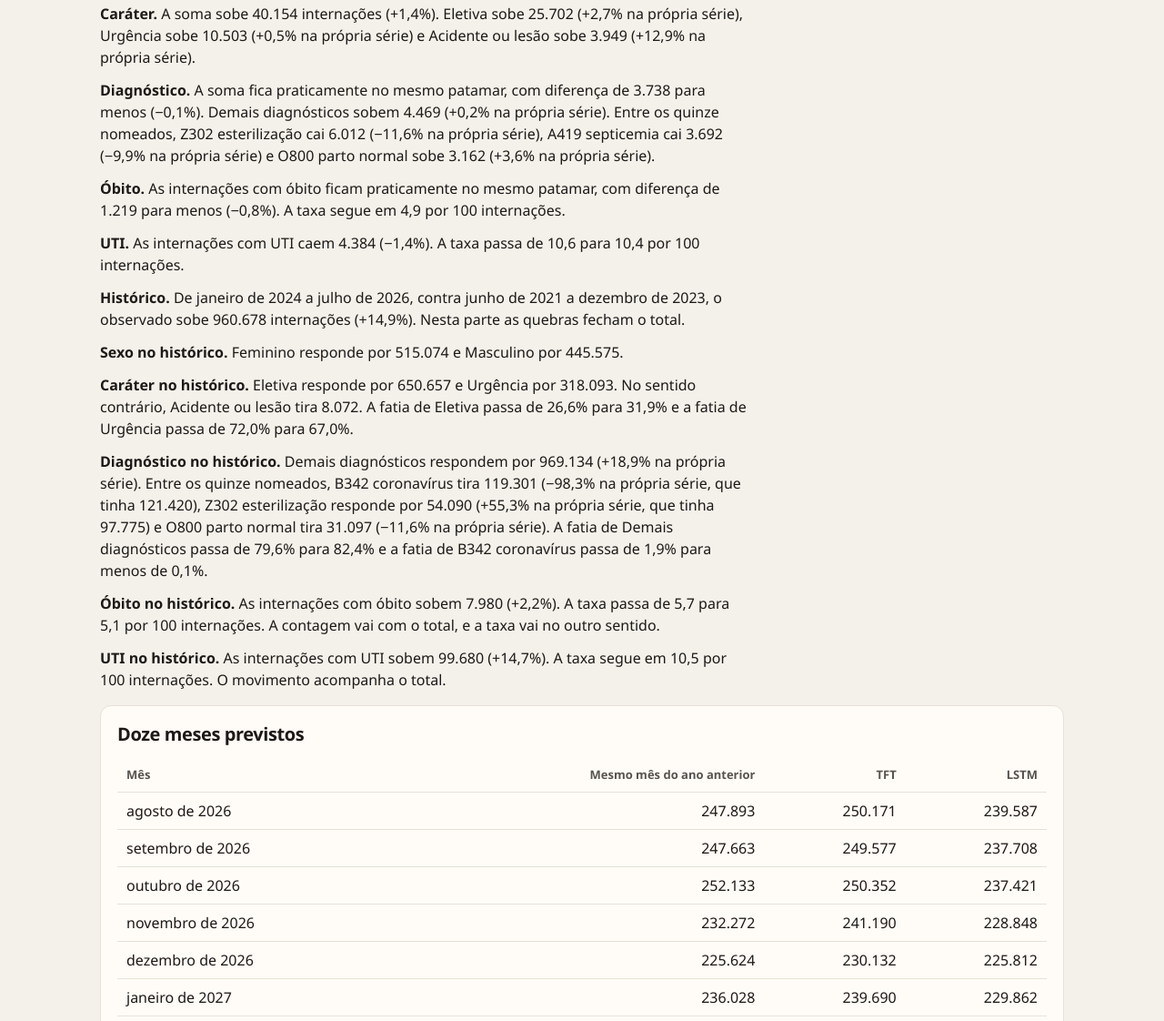
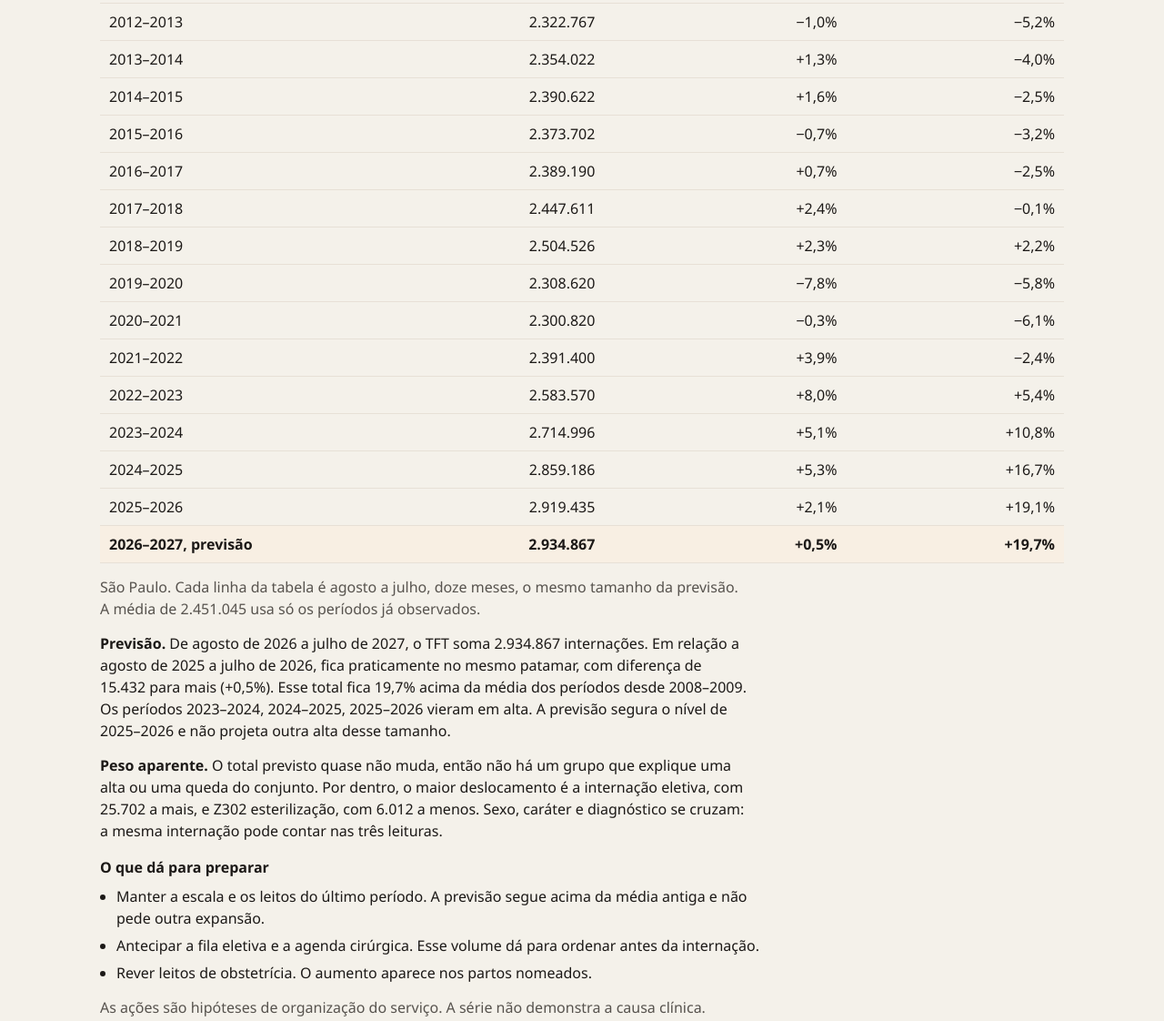
Before and after one commit to ecordeiro/internacoes-sus, a plain HTML site: page docs/index.html in a window 1280 px wide. Shown: the part 1185-2307 px from the top of the page at 91% size. Drawn offline with Linux system fonts and the light colour scheme.

Commit message:
Mostra o total de agosto a julho e o que pesa na previsão.
A leitura compara a previsão com a média e com o último período e sugere a organização do serviço.

```diff
--- a/docs/estilo.css
+++ b/docs/estilo.css
@@ -122,10 +122,15 @@ select {
 
 .legenda-texto { margin: 10px 0 0; color: var(--mudo); font-size: 14px; }
 
-.analise p { margin: 0 0 12px; max-width: 78ch; }
-.analise p:last-child { margin-bottom: 0; }
+.analise p, .analise li { max-width: 78ch; }
+.analise p { margin: 14px 0 0; }
 .analise .olho-analise { color: var(--mudo); }
 .analise strong { font-weight: 650; }
+.analise h3 { margin: 16px 0 8px; font-size: 16px; }
+.analise ul { margin: 0; padding-left: 18px; }
+.analise li { margin: 0 0 6px; }
+#tabela-anual { margin-top: 4px; }
+#tabela-anual tr.previsto td { background: #f8efe3; font-weight: 650; }
 
 .rolagem { overflow-x: auto; }
 
--- a/docs/index.html
+++ b/docs/index.html
@@ -56,7 +56,20 @@
   </section>
 
   <section class="analise" id="analise">
-    <h2>O que move o total</h2>
+    <h2>Total do período e a previsão</h2>
+    <div class="rolagem">
+      <table id="tabela-anual">
+        <thead>
+          <tr>
+            <th>Agosto a julho</th>
+            <th>Internações</th>
+            <th>Contra o anterior</th>
+            <th>Contra a média</th>
+          </tr>
+        </thead>
+        <tbody></tbody>
+      </table>
+    </div>
     <div id="analise-texto">
       <p class="olho-analise">Carregando a leitura…</p>
     </div>
--- a/docs/pagina.js
+++ b/docs/pagina.js
@@ -85,15 +85,6 @@ function pct1(valor) {
   return `${(Math.abs(valor) * 100).toLocaleString("pt-BR", { minimumFractionDigits: 1, maximumFractionDigits: 1 })}%`;
 }
 
-function pctFatia(valor) {
-  if (valor > 0 && valor < 0.001) return "menos de 0,1%";
-  return pct1(valor);
-}
-
-function porCem(valor) {
-  return valor.toLocaleString("pt-BR", { minimumFractionDigits: 1, maximumFractionDigits: 1 });
-}
-
 function juntar(partes) {
   if (partes.length <= 1) return partes[0] || "";
   return `${partes.slice(0, -1).join(", ")} e ${partes[partes.length - 1]}`;
@@ -103,52 +94,14 @@ function quaseParado(delta, base) {
   return Math.abs(delta) < Math.max(1, Math.abs(base) * 0.01);
 }
 
-function fraseMovimento(delta, base, unidade, plural = false) {
+function fraseMovimento(delta, base, unidade) {
   const detalhe = ` (${delta >= 0 ? "+" : "−"}${pct1(base ? delta / base : 0)})`;
-  const parado = plural ? "ficam" : "fica";
-  const sobe = plural ? "sobem" : "sobe";
-  const cai = plural ? "caem" : "cai";
   if (quaseParado(delta, base)) {
     const lado = delta > 0 ? " para mais" : delta < 0 ? " para menos" : "";
-    return `${parado} praticamente no mesmo patamar, com diferença de ${inteiro(Math.abs(delta))}${lado}${detalhe}`;
+    return `fica praticamente no mesmo patamar, com diferença de ${inteiro(Math.abs(delta))}${lado}${detalhe}`;
   }
-  if (delta > 0) return `${sobe} ${inteiro(delta)}${unidade}${detalhe}`;
-  return `${cai} ${inteiro(Math.abs(delta))}${unidade}${detalhe}`;
-}
-
-function detalheProprio(item) {
-  if (!item.base) return "";
-  const proprio = item.delta / item.base;
-  if (Math.abs(proprio) >= 5) return ` (a série tinha ${inteiro(item.base)})`;
-  const origem = Math.abs(proprio) >= 0.5 ? `, que tinha ${inteiro(item.base)}` : "";
-  return ` (${item.delta >= 0 ? "+" : "−"}${pct1(proprio)} na própria série${origem})`;
-}
-
-function movimentoCurto(item) {
-  const plural = item.nome.startsWith("Demais");
-  if (item.delta > 0) return `${plural ? "sobem" : "sobe"} ${inteiro(item.delta)}${detalheProprio(item)}`;
-  if (item.delta < 0) return `${plural ? "caem" : "cai"} ${inteiro(Math.abs(item.delta))}${detalheProprio(item)}`;
-  return plural ? "não mudam" : "não muda";
-}
-
-function fraseFatia(itens) {
-  const base = itens.reduce((acumulado, item) => acumulado + item.base, 0);
-  const agora = itens.reduce((acumulado, item) => acumulado + item.agora, 0);
-  if (!base || !agora) return "";
-  const limite = itens.length <= 2 ? 1 : 2;
-  const mudancas = itens
-    .map((item) => ({
-      nome: item.nome,
-      antes: item.base / base,
-      depois: item.agora / agora,
-      deslocamento: item.agora / agora - item.base / base,
-    }))
-    .filter((item) => Math.abs(item.deslocamento) >= 0.01)
-    .sort((a, b) => Math.abs(b.deslocamento) - Math.abs(a.deslocamento))
-    .slice(0, limite);
-  if (!mudancas.length) return "";
-  const partes = mudancas.map((item) => `a fatia de ${item.nome} passa de ${pctFatia(item.antes)} para ${pctFatia(item.depois)}`);
-  return ` ${juntar(partes).replace(/^a/, "A")}.`;
+  if (delta > 0) return `sobe ${inteiro(delta)}${unidade}${detalhe}`;
+  return `cai ${inteiro(Math.abs(delta))}${unidade}${detalhe}`;
 }
 
 function paragrafo(titulo, texto, classe) {
@@ -161,6 +114,45 @@ function paragrafo(titulo, texto, classe) {
   }
   elemento.appendChild(document.createTextNode(texto));
   return elemento;
+}
+
+function periodosAnuais(observado) {
+  const meses = total.meses;
+  const inicio = meses.findIndex((mes) => mes.endsWith("-08"));
+  const periodos = [];
+  for (let indice = inicio; indice + 11 < meses.length; indice += 12) {
+    const [anoInicio] = meses[indice].split("-");
+    const [anoFim] = meses[indice + 11].split("-");
+    periodos.push({
+      rotulo: `${anoInicio}–${anoFim}`,
+      total: soma(observado.slice(indice, indice + 12)),
+    });
+  }
+  return periodos;
+}
+
+function itensPrevisao() {
+  const extrair = (serie) => ({ base: soma(serie.ano_anterior), agora: soma(serie.tft) });
+  const itens = [];
+  ["sexo", "carater", "diagnostico"].forEach((quebra) => {
+    itensDaQuebra(quebra, extrair).forEach((item) => {
+      if (item.nome.startsWith("Demais")) return;
+      if (item.base < 100 && Math.abs(item.delta) < 100) return;
+      itens.push(item);
+    });
+  });
+  return itens;
+}
+
+function paresGrupo(quebra, nome) {
+  const serie = quebrasDados.quebras[quebra].series[estadoEl.value][nome];
+  if (!serie) return null;
+  return {
+    nome,
+    base: soma(serie.ano_anterior),
+    agora: soma(serie.tft),
+    delta: soma(serie.tft) - soma(serie.ano_anterior),
+  };
 }
 
 function estadoSelecionado() {
@@ -178,157 +170,214 @@ function itensDaQuebra(quebra, extrair) {
   return bloco.grupos.map((grupo) => ({ nome: grupo, ...pares(series[grupo], extrair) }));
 }
 
-function entraNaLeitura(item) {
-  return item.base >= 100 || Math.abs(item.delta) >= 100;
+function comoGrupo(item) {
+  const nomes = {
+    Feminino: "as internações de mulheres",
+    Masculino: "as internações de homens",
+    Eletiva: "a internação eletiva",
+    Urgência: "a urgência",
+    "Acidente ou lesão": "acidente ou lesão",
+  };
+  return nomes[item.nome] || item.nome;
 }
 
-function textoCorte(itens, historia) {
-  const fatia = fraseFatia(itens);
-  const visiveis = itens.filter(entraNaLeitura);
-  if (!historia) {
-    const base = itens.reduce((acumulado, item) => acumulado + item.base, 0);
-    const delta = itens.reduce((acumulado, item) => acumulado + item.delta, 0);
-    const frases = [...visiveis]
-      .sort((a, b) => Math.abs(b.delta) - Math.abs(a.delta))
-      .map((item) => `${item.nome} ${movimentoCurto(item)}`);
-    const lista = frases.length ? ` ${juntar(frases)}.` : "";
-    return `A soma ${fraseMovimento(delta, base, " internações")}.${lista}${fatia}`;
+function semSexoRepetido(itens) {
+  const feminino = itens.find((item) => item.nome === "Feminino");
+  const masculino = itens.find((item) => item.nome === "Masculino");
+  if (feminino && masculino && (feminino.delta > 0) === (masculino.delta > 0)) {
+    return itens.filter((item) => item.nome !== "Feminino" && item.nome !== "Masculino");
   }
-  const sobem = visiveis.filter((item) => item.delta >= 0).sort((a, b) => b.delta - a.delta);
-  const descem = visiveis.filter((item) => item.delta < 0).sort((a, b) => a.delta - b.delta);
-  const alta = sobem.map((item, indice) => (indice === 0
-    ? `${item.nome} responde por ${inteiro(item.delta)}`
-    : `${item.nome} por ${inteiro(item.delta)}`));
-  const baixa = descem.map((item) => `${item.nome} tira ${inteiro(Math.abs(item.delta))}`);
-  const corpo = [
-    alta.length ? juntar(alta) : "",
-    baixa.length ? `${alta.length ? "No sentido contrário, " : ""}${juntar(baixa)}` : "",
-  ].filter(Boolean).join(". ");
-  return `${corpo}.${fatia}`;
+  return itens;
 }
 
-function resposta(item) {
-  const plural = item.nome.startsWith("Demais");
-  if (item.delta >= 0) return `${plural ? "respondem" : "responde"} por ${inteiro(item.delta)}`;
-  return `${plural ? "tiram" : "tira"} ${inteiro(Math.abs(item.delta))}`;
+function maioresNoSentido(itens, positivo) {
+  return itens
+    .filter((item) => (positivo ? item.delta > 0 : item.delta < 0))
+    .sort((a, b) => Math.abs(b.delta) - Math.abs(a.delta));
 }
 
-function textoDiagnostico(itens, historia) {
-  const demais = itens.find((item) => item.nome.startsWith("Demais"));
-  const nomeados = itens.filter((item) => item !== demais && entraNaLeitura(item));
-  const maiores = [...nomeados].sort((a, b) => Math.abs(b.delta) - Math.abs(a.delta)).slice(0, 3);
-  const base = itens.reduce((acumulado, item) => acumulado + item.base, 0);
-  const delta = itens.reduce((acumulado, item) => acumulado + item.delta, 0);
-  const abertura = historia
-    ? ""
-    : `A soma ${fraseMovimento(delta, base, " internações")}. `;
-  const residual = demais
-    ? `Demais diagnósticos ${historia ? `${resposta(demais)}${detalheProprio(demais)}` : movimentoCurto(demais)}. `
-    : "";
-  const lista = maiores.map((item) => `${item.nome} ${historia ? `${resposta(item)}${detalheProprio(item)}` : movimentoCurto(item)}`);
-  const nomeadosTexto = lista.length ? `Entre os quinze nomeados, ${juntar(lista)}.` : "";
-  return `${abertura}${residual}${nomeadosTexto}${fraseFatia(itens)}`;
+function textoPorque(delta, base, itens) {
+  if (quaseParado(delta, base)) {
+    const sobe = maioresNoSentido(itens, true)[0];
+    const desce = maioresNoSentido(itens, false)[0];
+    let frase = "O total previsto quase não muda, então não há um grupo que explique uma alta ou uma queda do conjunto.";
+    if (sobe && desce) {
+      frase += ` Por dentro, o maior deslocamento é ${comoGrupo(sobe)}, com ${inteiro(sobe.delta)} a mais, e ${comoGrupo(desce)}, com ${inteiro(Math.abs(desce.delta))} a menos.`;
+    }
+    return `${frase} Sexo, caráter e diagnóstico se cruzam: a mesma internação pode contar nas três leituras.`;
+  }
+  const principais = semSexoRepetido(maioresNoSentido(itens, delta > 0)).slice(0, 3);
+  if (!principais.length) {
+    return `Os dois sexos acompanham essa ${delta > 0 ? "alta" : "queda"}, sem um caráter ou diagnóstico nomeado que se destaque na previsão.`;
+  }
+  const pedacos = principais.map((item) => `${comoGrupo(item)} (${inteiro(Math.abs(item.delta))} ${item.delta > 0 ? "a mais" : "a menos"})`);
+  const verbo = delta > 0 ? "alta" : "queda";
+  let frase = `O que mais acompanha essa ${verbo} é ${juntar(pedacos)}.`;
+  frase += " É uma leitura aparente: cada série foi prevista à parte, e uma internação pode entrar em mais de um grupo.";
+  const contrario = maioresNoSentido(itens, delta < 0)[0];
+  if (contrario && Math.abs(contrario.delta) >= Math.abs(principais[0].delta) * 0.35) {
+    frase += ` No outro sentido, ${comoGrupo(contrario)} tem ${inteiro(Math.abs(contrario.delta))} ${contrario.delta > 0 ? "a mais" : "a menos"}.`;
+  }
+  return frase;
 }
 
-function textoAcompanha(rotulo, item, totalItem) {
-  const taxaAntes = totalItem.base ? (100 * item.base) / totalItem.base : 0;
-  const taxaDepois = totalItem.agora ? (100 * item.agora) / totalItem.agora : 0;
-  const taxa = porCem(taxaAntes) === porCem(taxaDepois)
-    ? `A taxa segue em ${porCem(taxaDepois)} por 100 internações.`
-    : `A taxa passa de ${porCem(taxaAntes)} para ${porCem(taxaDepois)} por 100 internações.`;
-  let relacao = "";
-  if (!quaseParado(totalItem.delta, totalItem.base) && !quaseParado(item.delta, item.base)) {
-    const mesmoSentido = item.delta > 0 === totalItem.delta > 0;
-    const taxaCai = taxaDepois < taxaAntes - 0.05;
-    const taxaSobe = taxaDepois > taxaAntes + 0.05;
-    const taxaNoOutroSentido = (item.delta > 0 && taxaCai) || (item.delta < 0 && taxaSobe);
-    if (mesmoSentido && taxaNoOutroSentido) relacao = " A contagem vai com o total, e a taxa vai no outro sentido.";
-    else if (mesmoSentido) relacao = " O movimento acompanha o total.";
-    else relacao = " Esse movimento e o do total vão em sentidos opostos.";
+function textoTendencia(periodos, previsto) {
+  if (periodos.length < 3) return "";
+  const ultimos = periodos.slice(-3);
+  const passos = [
+    ultimos[1].total - ultimos[0].total,
+    ultimos[2].total - ultimos[1].total,
+  ];
+  const piso = ultimos[0].total * 0.01;
+  const alta = passos.every((passo) => passo > piso);
+  const queda = passos.every((passo) => passo < -piso);
+  const delta = previsto - ultimos[2].total;
+  const nomes = ultimos.map((periodo) => periodo.rotulo).join(", ");
+  if (alta && quaseParado(delta, ultimos[2].total)) {
+    return `Os períodos ${nomes} vieram em alta. A previsão segura o nível de ${ultimos[2].rotulo} e não projeta outra alta desse tamanho.`;
   }
-  return `As internações ${rotulo} ${fraseMovimento(item.delta, item.base, "", true)}. ${taxa}${relacao}`;
+  if (queda && quaseParado(delta, ultimos[2].total)) {
+    return `Os períodos ${nomes} vieram em queda. A previsão segura o nível de ${ultimos[2].rotulo}.`;
+  }
+  if (alta && delta > 0) return `A previsão continua a alta dos períodos ${nomes}.`;
+  if (queda && delta < 0) return `A previsão continua a queda dos períodos ${nomes}.`;
+  if (alta && delta < 0) return `A previsão interrompe a alta dos períodos ${nomes}.`;
+  if (queda && delta > 0) return `A previsão interrompe a queda dos períodos ${nomes}.`;
+  return "";
 }
 
-function janelaHistorico() {
-  const meses = total.meses;
-  const primeiro = Math.max(0, meses.findIndex((mes) => mes >= inicioEl.value));
-  const tamanho = meses.length - primeiro;
-  if (tamanho < 2) return null;
-  if (primeiro >= tamanho) {
-    const inicioBase = primeiro - tamanho;
-    return {
-      base: [inicioBase, primeiro],
-      atual: [primeiro, meses.length],
-      texto: `De ${nomeMes(meses[primeiro])} a ${nomeMes(meses[meses.length - 1])}, contra ${nomeMes(meses[inicioBase])} a ${nomeMes(meses[primeiro - 1])},`,
-      seguido: true,
-    };
+function sugerir(delta, ultimo, media, previsto, itens) {
+  const lista = [];
+  const relevante = (valor, baseGrupo) => Math.abs(valor) >= Math.max(200, Math.abs(baseGrupo || ultimo) * 0.02);
+  const eletiva = itens.find((item) => item.nome === "Eletiva");
+  const urgencia = itens.find((item) => item.nome === "Urgência");
+  const partos = itens.filter((item) => ["O800 parto normal", "O809 parto normal", "O829 cesariana"].includes(item.nome));
+  const pneumonia = itens.filter((item) => ["J189 pneumonia", "J159 pneumonia bacteriana"].includes(item.nome));
+  const somar = (grupo, campo) => grupo.reduce((acumulado, item) => acumulado + item[campo], 0);
+  const uti = paresGrupo("uti", "Com UTI");
+  const obito = paresGrupo("obito", "Óbito");
+
+  if (quaseParado(delta, ultimo) && previsto > media * 1.03) {
+    lista.push("Manter a escala e os leitos do último período. A previsão segue acima da média antiga e não pede outra expansão.");
+  } else if (delta < 0 && relevante(delta)) {
+    const aindaAlto = previsto > media ? " O número ainda fica acima da média antiga, então a rede atual se mantém." : "";
+    lista.push(`Não abrir capacidade permanente com base nesta previsão. O total fica abaixo do último período.${aindaAlto} O ajuste é de escala e de fila, revisto quando os primeiros meses fecharem.`);
+  } else if (delta > 0 && relevante(delta)) {
+    lista.push("Preparar a rede para um volume maior do que o último período. O número é uma previsão, não uma meta.");
   }
-  const meio = primeiro + Math.floor(tamanho / 2);
-  return {
-    base: [primeiro, meio],
-    atual: [meio, meses.length],
-    texto: `O recorte desde ${nomeMes(meses[primeiro])} não tem um período anterior do mesmo tamanho. A comparação usa ${nomeMes(meses[meio])} a ${nomeMes(meses[meses.length - 1])} contra ${nomeMes(meses[primeiro])} a ${nomeMes(meses[meio - 1])}.`,
-  };
+
+  if (eletiva && eletiva.delta > 0 && relevante(eletiva.delta, eletiva.base)) {
+    lista.push("Antecipar a fila eletiva e a agenda cirúrgica. Esse volume dá para ordenar antes da internação.");
+  }
+  if (lista.length < 3 && urgencia && urgencia.delta > 0 && relevante(urgencia.delta, urgencia.base)) {
+    lista.push("Reforçar a porta de urgência. Esse volume não entra por agendamento.");
+  }
+  if (lista.length < 3 && somar(partos, "delta") > 0 && relevante(somar(partos, "delta"), somar(partos, "base"))) {
+    lista.push("Rever leitos de obstetrícia. O aumento aparece nos partos nomeados.");
+  }
+  if (lista.length < 3 && somar(pneumonia, "delta") > 0 && relevante(somar(pneumonia, "delta"), somar(pneumonia, "base"))) {
+    lista.push("Reservar leito clínico para pneumonia nos meses de inverno cobertos pela previsão.");
+  }
+  if (lista.length < 3 && uti && ultimo && previsto) {
+    const antes = (100 * uti.base) / ultimo;
+    const depois = (100 * uti.agora) / previsto;
+    if (depois > antes + 0.3) {
+      lista.push("Conferir a ocupação de UTI. A taxa prevista sobe em relação ao último período.");
+    }
+  }
+  if (lista.length < 3 && obito && ultimo && previsto) {
+    const antes = (100 * obito.base) / ultimo;
+    const depois = (100 * obito.agora) / previsto;
+    if (depois > antes + 0.3) {
+      lista.push("A taxa de óbito prevista sobe. O ponto de atenção é a gravidade dos casos, não só a quantidade de leitos.");
+    }
+  }
+  if (!lista.length) {
+    lista.push("A previsão não separa um grupo que mude o total o bastante para uma ação própria. O passo útil é repetir a organização do último período.");
+  }
+  return lista.slice(0, 3);
+}
+
+function celula(texto) {
+  const coluna = document.createElement("td");
+  coluna.textContent = texto;
+  return coluna;
 }
 
 function escreverAnalise() {
+  const corpoAnual = document.querySelector("#tabela-anual tbody");
   analiseTexto.replaceChildren();
+  if (corpoAnual) corpoAnual.replaceChildren();
   if (!total) return;
   if (!quebrasDados) {
-    analiseTexto.appendChild(paragrafo("", "A leitura das quebras entra quando a tabela termina de carregar.", "olho-analise"));
+    analiseTexto.appendChild(paragrafo("", "A leitura entra quando a tabela termina de carregar.", "olho-analise"));
     return;
   }
+
   const uf = estadoSelecionado();
-  const extrairPrevisao = (serie) => ({ base: soma(serie.ano_anterior), agora: soma(serie.tft) });
-  const totalPrevisto = pares(uf, extrairPrevisao);
-  const inicioPrevisto = nomeMes(total.horizonte[0]);
-  const fimPrevisto = nomeMes(total.horizonte[total.horizonte.length - 1]);
-  const inicioBase = nomeMes(total.meses[total.meses.length - total.horizonte.length]);
-  const fimBase = nomeMes(total.meses[total.meses.length - 1]);
-  const deltaLstm = soma(uf.lstm) - soma(uf.ano_anterior);
-  const avisoLstm = !quaseParado(totalPrevisto.delta, totalPrevisto.base)
-    && !quaseParado(deltaLstm, totalPrevisto.base)
-    && (totalPrevisto.delta > 0) !== (deltaLstm > 0)
-    ? ` O LSTM ${fraseMovimento(deltaLstm, totalPrevisto.base, " internações")}.`
+  const periodos = periodosAnuais(uf.observado);
+  const media = periodos.reduce((acumulado, periodo) => acumulado + periodo.total, 0) / periodos.length;
+  const ultimo = soma(uf.ano_anterior);
+  const previsto = soma(uf.tft);
+  const delta = previsto - ultimo;
+  const itens = itensPrevisao();
+  const deltaLstm = soma(uf.lstm) - ultimo;
+  const avisoLstm = !quaseParado(delta, ultimo) && !quaseParado(deltaLstm, ultimo) && (delta > 0) !== (deltaLstm > 0)
+    ? ` O LSTM vai no outro sentido e ${fraseMovimento(deltaLstm, ultimo, " internações")}.`
     : "";
 
+  let anterior = null;
+  periodos.forEach((periodo) => {
+    const linha = document.createElement("tr");
+    const contraAnterior = anterior === null ? "—" : `${periodo.total >= anterior ? "+" : "−"}${pct1((periodo.total - anterior) / anterior)}`;
+    const contraMedia = `${periodo.total >= media ? "+" : "−"}${pct1((periodo.total - media) / media)}`;
+    linha.append(celula(periodo.rotulo), celula(inteiro(periodo.total)), celula(contraAnterior), celula(contraMedia));
+    corpoAnual.appendChild(linha);
+    anterior = periodo.total;
+  });
+  const linhaPrevista = document.createElement("tr");
+  linhaPrevista.className = "previsto";
+  linhaPrevista.append(
+    celula("2026–2027, previsão"),
+    celula(inteiro(previsto)),
+    celula(`${delta >= 0 ? "+" : "−"}${pct1(delta / ultimo)}`),
+    celula(`${previsto >= media ? "+" : "−"}${pct1((previsto - media) / media)}`),
+  );
+  corpoAnual.appendChild(linhaPrevista);
+
+  const contraMedia = previsto >= media
+    ? `${pct1((previsto - media) / media)} acima da média`
+    : `${pct1((media - previsto) / media)} abaixo da média`;
+  const tendencia = textoTendencia(periodos, previsto);
   analiseTexto.appendChild(paragrafo(
     "",
-    `${nomeEstado(uf.sigla)}. Cada bloco usa a própria série: sexo, caráter e diagnóstico leem as mesmas internações por caminhos diferentes, e os números de um bloco não se somam aos de outro.`,
+    `${nomeEstado(uf.sigla)}. Cada linha da tabela é agosto a julho, doze meses, o mesmo tamanho da previsão. A média de ${inteiro(media)} usa só os períodos já observados.`,
     "olho-analise",
   ));
   analiseTexto.appendChild(paragrafo(
     "Previsão",
-    `O TFT de ${inicioPrevisto} a ${fimPrevisto} ${fraseMovimento(totalPrevisto.delta, totalPrevisto.base, " internações")} em relação a ${inicioBase} a ${fimBase}.${avisoLstm}`,
+    `De agosto de 2026 a julho de 2027, o TFT soma ${inteiro(previsto)} internações. Em relação a agosto de 2025 a julho de 2026, ${fraseMovimento(delta, ultimo, " internações")}. Esse total fica ${contraMedia} dos períodos desde 2008–2009.${avisoLstm} ${tendencia}`.trim(),
   ));
-  analiseTexto.appendChild(paragrafo("Sexo", textoCorte(itensDaQuebra("sexo", extrairPrevisao), false)));
-  analiseTexto.appendChild(paragrafo("Caráter", textoCorte(itensDaQuebra("carater", extrairPrevisao), false)));
-  analiseTexto.appendChild(paragrafo("Diagnóstico", textoDiagnostico(itensDaQuebra("diagnostico", extrairPrevisao), false)));
-  const obitoPrevisto = itensDaQuebra("obito", extrairPrevisao)[0];
-  const utiPrevista = itensDaQuebra("uti", extrairPrevisao)[0];
-  analiseTexto.appendChild(paragrafo("Óbito", textoAcompanha("com óbito", obitoPrevisto, totalPrevisto)));
-  analiseTexto.appendChild(paragrafo("UTI", textoAcompanha("com UTI", utiPrevista, totalPrevisto)));
+  analiseTexto.appendChild(paragrafo("Peso aparente", textoPorque(delta, ultimo, itens)));
 
-  const janela = janelaHistorico();
-  if (janela) {
-    const extrairHistoria = (serie) => ({
-      base: soma(serie.observado.slice(janela.base[0], janela.base[1])),
-      agora: soma(serie.observado.slice(janela.atual[0], janela.atual[1])),
-    });
-    const totalHistorico = pares(uf, extrairHistoria);
-    analiseTexto.appendChild(paragrafo(
-      "Histórico",
-      `${janela.texto} ${janela.seguido ? "o" : "O"} observado ${fraseMovimento(totalHistorico.delta, totalHistorico.base, " internações")}. Nesta parte as quebras fecham o total.`,
-    ));
-    analiseTexto.appendChild(paragrafo("Sexo no histórico", textoCorte(itensDaQuebra("sexo", extrairHistoria), true)));
-    analiseTexto.appendChild(paragrafo("Caráter no histórico", textoCorte(itensDaQuebra("carater", extrairHistoria), true)));
-    analiseTexto.appendChild(paragrafo("Diagnóstico no histórico", textoDiagnostico(itensDaQuebra("diagnostico", extrairHistoria), true)));
-    analiseTexto.appendChild(paragrafo("Óbito no histórico", textoAcompanha("com óbito", itensDaQuebra("obito", extrairHistoria)[0], totalHistorico)));
-    analiseTexto.appendChild(paragrafo("UTI no histórico", textoAcompanha("com UTI", itensDaQuebra("uti", extrairHistoria)[0], totalHistorico)));
-  }
+  const tituloAcoes = document.createElement("h3");
+  tituloAcoes.textContent = "O que dá para preparar";
+  analiseTexto.appendChild(tituloAcoes);
+  const lista = document.createElement("ul");
+  sugerir(delta, ultimo, media, previsto, itens).forEach((texto) => {
+    const item = document.createElement("li");
+    item.textContent = texto;
+    lista.appendChild(item);
+  });
+  analiseTexto.appendChild(lista);
+  analiseTexto.appendChild(paragrafo(
+    "",
+    "As ações são hipóteses de organização do serviço. A série não demonstra a causa clínica.",
+    "olho-analise",
+  ));
   if (fator() !== 1) {
     const sinal = `${fator() > 1 ? "+" : ""}${Math.round((fator() - 1) * 100)}%`;
-    analiseTexto.appendChild(paragrafo("", `A simulação de ${sinal} fica de fora desta leitura.`, "olho-analise"));
+    analiseTexto.appendChild(paragrafo("", `A simulação de ${sinal} fica de fora desta leitura e da tabela.`, "olho-analise"));
   }
 }
 
```
